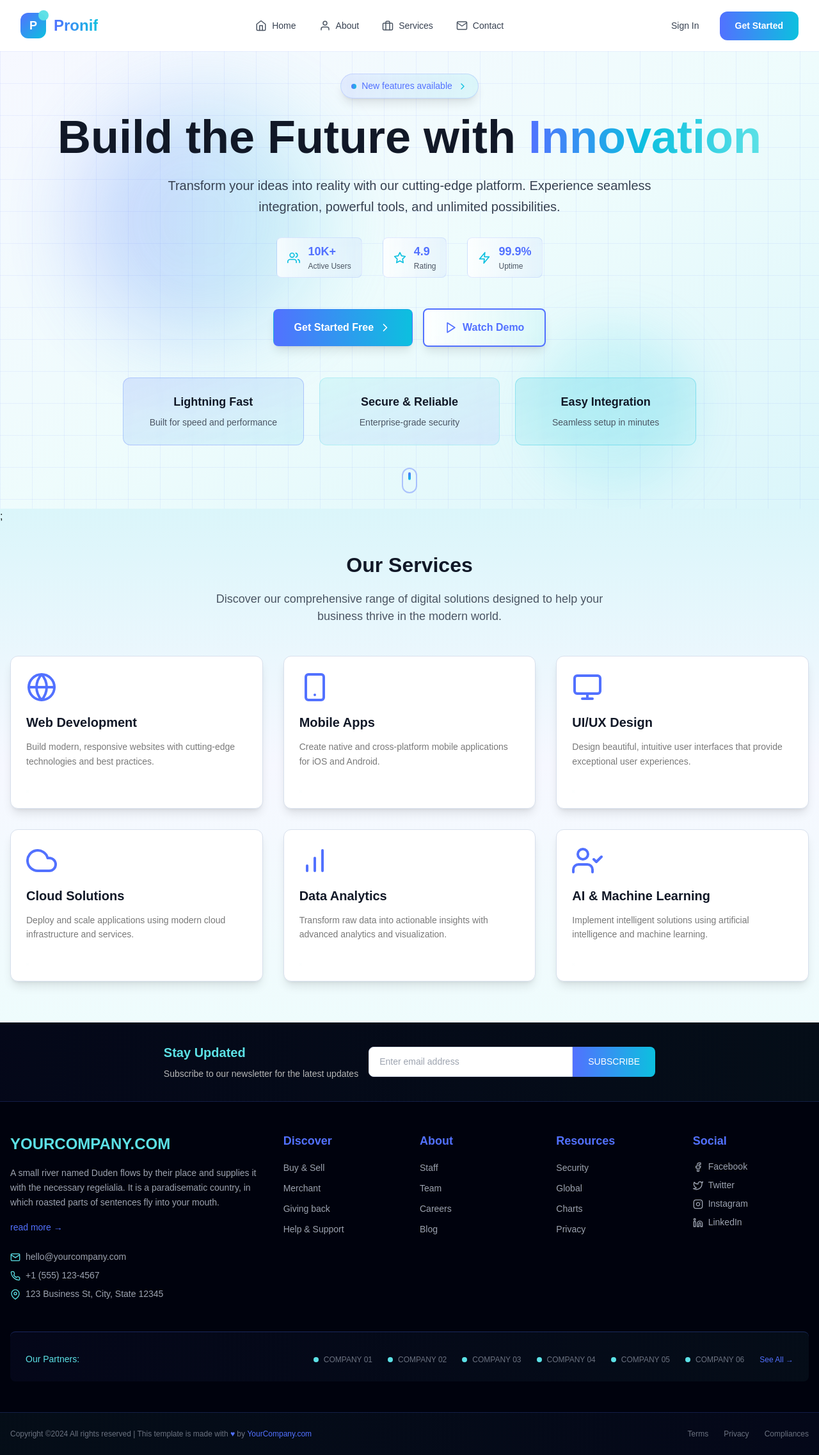
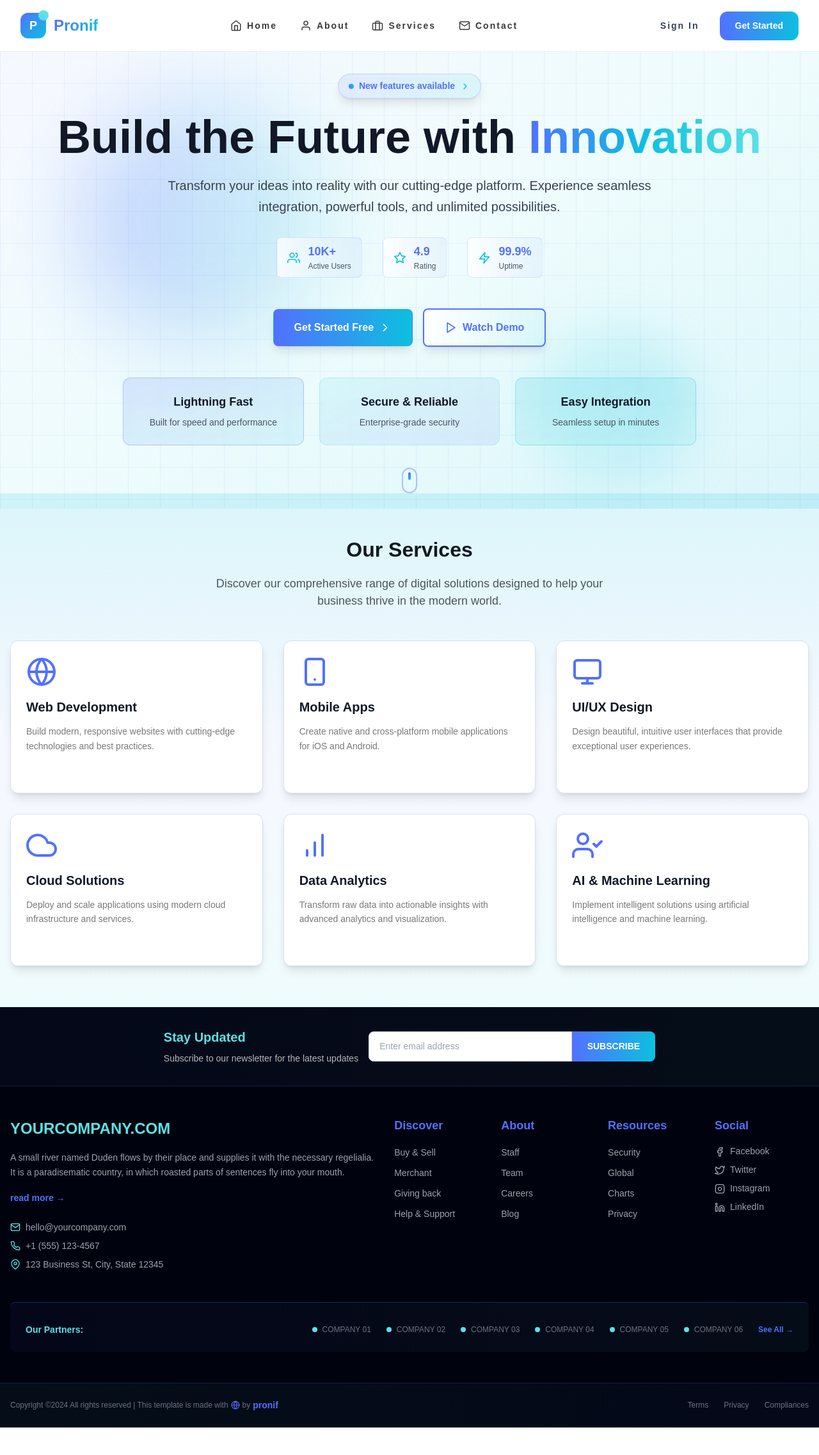
Before and after one commit to momenur/pronif, a Next.js app: page / in a window 1280 px wide. Shown: the whole page at 64% size. After the commit the page ends 2231 px from the top, so only its background shows below. Built offline with nearby package versions, Linux system fonts and the light colour scheme.

Commit message:
added some edition

```diff
--- a/src/app/(publicLayout)/page.jsx
+++ b/src/app/(publicLayout)/page.jsx
@@ -1,12 +1,6 @@
 import React from "react";
 import Home from "@/components/home";
-import ServicesSection from "@/components/home/ServicesSection";
 
-const HomePage = () => (
-  <>
-    <Home />;
-    <ServicesSection />
-  </>
-);
+const HomePage = () => <Home />;
 
 export default HomePage;
--- a/src/components/home/index.js
+++ b/src/components/home/index.js
@@ -1,8 +1,10 @@
-import HeroSection from "./HeroSection";
+import HeroSection from "@/components/home/HeroSection";
+import ServicesSection from "@/components/home/ServicesSection";
 
 const Home = () => (
   <>
     <HeroSection />
+    <ServicesSection />
   </>
 );
 
--- a/src/components/shared-components/footer/index.jsx
+++ b/src/components/shared-components/footer/index.jsx
@@ -1,6 +1,7 @@
 import React from "react";
 import {
   Facebook,
+  Globe,
   Instagram,
   Linkedin,
   Mail,
@@ -76,7 +77,7 @@ const Footer = () => {
 
       {/* Main Footer Content */}
       <div className="px-4 py-12 mx-auto max-w-7xl">
-        <div className="grid grid-cols-1 gap-8 md:grid-cols-2 lg:grid-cols-6">
+        <div className="gap-8 lg:flex">
           {/* Company Info */}
           <div className="lg:col-span-2">
             <h2 className="mb-4 font-bold text-24 text-secondary">
@@ -109,6 +110,7 @@ const Footer = () => {
           </div>
 
           {/* Discover */}
+          <div className="grid justify-between w-full grid-cols-2 gap-5 mt-6 md:grid-cols-4 md:mt-10 lg:mt-0">
             <div>
               <h3 className="mb-4 font-semibold text-18 text-primary">
                 Discover
@@ -165,7 +167,9 @@ const Footer = () => {
 
             {/* Social */}
             <div>
-            <h3 className="mb-4 font-semibold text-18 text-primary">Social</h3>
+              <h3 className="mb-4 font-semibold text-18 text-primary">
+                Social
+              </h3>
               <ul className="space-y-2">
                 {footerLinks.social.map((link) => {
                   const IconComponent = link.icon;
@@ -182,6 +186,7 @@ const Footer = () => {
                   );
                 })}
               </ul>
+            </div>
           </div>
         </div>
 
@@ -213,10 +218,13 @@ const Footer = () => {
       <div className="border-t border-primary/20 bg-gradient-to-r from-secondary/5 to-primary/5">
         <div className="px-4 py-6 mx-auto max-w-7xl">
           <div className="flex flex-col items-center justify-between gap-4 md:flex-row">
-            <p className="text-gray-500 text-12">
+            <p className="flex items-center gap-1 text-gray-500 text-12">
               Copyright ©2024 All rights reserved | This template is made with{" "}
-              <span className="text-primary">♥</span> by{" "}
-              <span className="font-medium text-primary">YourCompany.com</span>
+              <span className="text-primary">
+                <Globe size={14} />
+              </span>{" "}
+              by{" "}
+              <span className="font-medium text-primary text-14">pronif</span>
             </p>
             <div className="flex items-center gap-6">
               <a
--- a/src/components/shared-components/navbar/index.jsx
+++ b/src/components/shared-components/navbar/index.jsx
@@ -59,9 +59,9 @@ const Navbar = () => {
                     <div className="flex items-center space-x-2">
                       <Icon
                         size={18}
-                        className="text-gray-600 transition-colors duration-300 transform group-hover:text-primary group-hover:scale-110"
+                        className="transition-colors duration-300 transform text-border-dark group-hover:text-primary group-hover:scale-110"
                       />
-                      <span className="font-medium text-gray-700 transition-colors duration-300 text-14 group-hover:text-primary">
+                      <span className="font-medium text-border-dark transition-colors duration-300 text-14 group-hover:text-primary tracking-[2px]">
                         {item.name}
                       </span>
                     </div>
@@ -73,7 +73,7 @@ const Navbar = () => {
 
             {/* Desktop CTA */}
             <div className="items-center hidden space-x-4 lg:flex">
-              <button className="relative px-4 py-2 font-medium text-gray-700 transition-colors duration-300 text-14 hover:text-primary group">
+              <button className="relative px-4 py-2 font-medium text-gray-700 transition-colors duration-300 text-14 hover:text-primary group tracking-[2px]">
                 Sign In
                 <div className="absolute bottom-0 left-0 w-0 h-0.5 bg-primary group-hover:w-full transition-all duration-300"></div>
               </button>
@@ -86,18 +86,19 @@ const Navbar = () => {
             {/* Mobile Menu Button */}
             <button
               onClick={() => setIsOpen(!isOpen)}
-              className="relative p-2 transition-colors duration-300 lg:hidden rounded-xl hover:bg-gray-100"
+              className="relative p-2 transition-colors duration-300 lg:hidden rounded-xl"
             >
               <div className="relative w-6 h-6">
                 <Menu
+                  strokeWidth={2}
                   size={24}
-                  className={`absolute inset-0 text-gray-700 transition-all duration-300 ${
+                  className={`absolute inset-0 text-primary transition-all duration-300 ${
                     isOpen ? "rotate-180 opacity-0" : "rotate-0 opacity-100"
                   }`}
                 />
                 <X
                   size={24}
-                  className={`absolute inset-0 text-gray-700 transition-all duration-300 ${
+                  className={`absolute inset-0 text-red transition-all duration-300 ${
                     isOpen ? "rotate-0 opacity-100" : "-rotate-180 opacity-0"
                   }`}
                 />
@@ -133,7 +134,7 @@ const Navbar = () => {
                     <div className="flex items-center justify-center w-10 h-10 transition-transform duration-300 rounded-lg bg-gradient-to-br from-primary/10 to-primary-main/10 group-hover:scale-110">
                       <Icon size={20} className="text-primary" />
                     </div>
-                    <span className="font-medium text-gray-700 transition-colors duration-300 text-16 group-hover:text-primary">
+                    <span className="font-medium text-border-dark transition-colors duration-300 text-16 group-hover:text-primary tracking-[1.5px]">
                       {item.name}
                     </span>
                   </Link>
@@ -141,7 +142,7 @@ const Navbar = () => {
               })}
 
               <div className="pt-4 space-y-3 border-t border-border-light">
-                <button className="w-full p-3 font-medium text-left text-gray-700 transition-colors duration-300 text-16 hover:text-primary">
+                <button className="w-full p-3 font-medium text-left text-gray-700 transition-colors duration-300 text-16 hover:text-primary tracking-[2px]">
                   Sign In
                 </button>
                 <button className="w-full p-3 bg-gradient-to-r from-primary to-primary-main text-white text-16 font-semibold rounded-xl hover:shadow-lg hover:shadow-primary/25 transform hover:-translate-y-0.5 transition-all duration-300">
--- a/tailwind.config.js
+++ b/tailwind.config.js
@@ -32,6 +32,9 @@ module.exports = {
           DEFAULT: "#5271ff",
           main: "#0cc0df",
         },
+        red: {
+          DEFAULT: "#de1304",
+        },
         secondary: {
           DEFAULT: "#5ce1e6",
           foreground: "hsl(var(--secondary-foreground))",
@@ -53,7 +56,7 @@ module.exports = {
 
         light: "300",
         normal: "400",
-        medium: "500",
+        medium: "550",
         semibold: "600",
         bold: "700",
         extrabold: "800",
```
Lines whose indentation alone changed are shown as unchanged.
